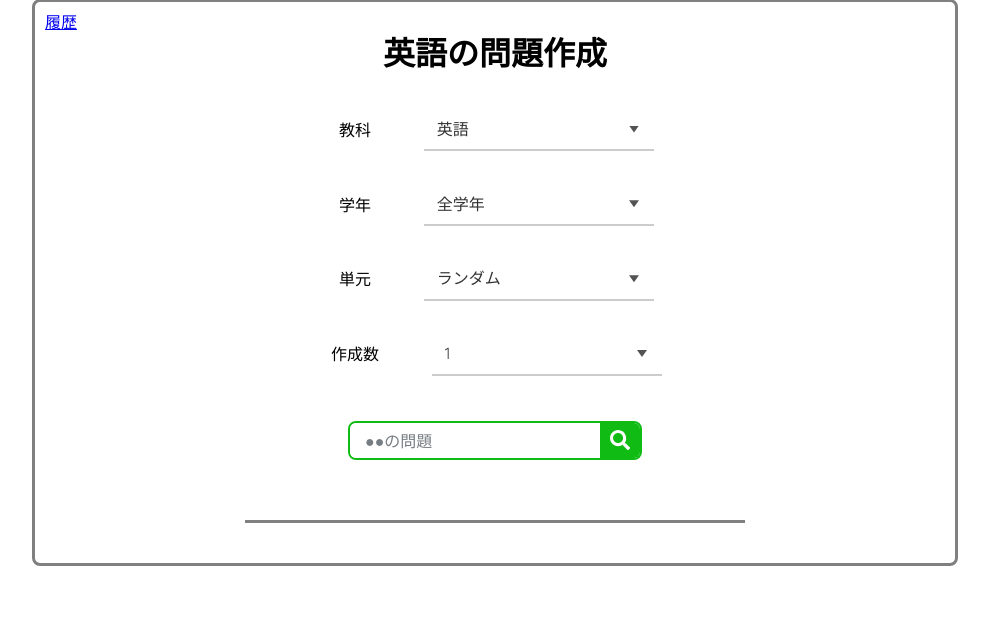
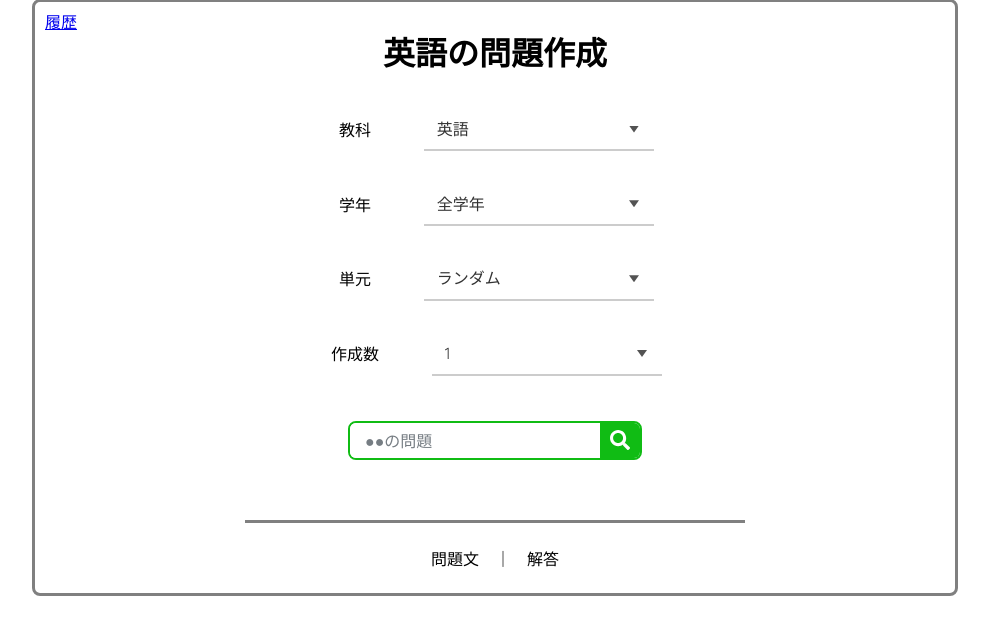
Before and after one commit to 1f10210146/practice-grade3, a Django app: page / in a window 1280 px wide. Shown: the part 21-663 px from the top of the page, without its empty margins (145-1134 px from the left). Run offline with Django 4.2, Linux system fonts and the light colour scheme.

Commit message:
改行を出来るようにする

```diff
--- a/teamapp/static/css/search_db.css
+++ b/teamapp/static/css/search_db.css
@@ -44,7 +44,8 @@ body {
 }
 
 #border {
-  margin: 30px;
+  margin-top: 30px;
+  margin-bottom: 10px;
   width: 500px;
   border-bottom: solid 3px gray;
 }
--- a/teamapp/templates/teamapp/search_db.html
+++ b/teamapp/templates/teamapp/search_db.html
@@ -79,11 +79,14 @@
         </div>
       </form>
       <div id="border"></div>
+      <p>問題文　｜　解答</p>
       {% if Question %}
       <div class="sqlQA">
         <!--<p><strong>質問:</strong> {{ Question }}</p>
         <p><strong>SQL クエリ:</strong> {{ SQL_Query }}</p> -->
-        <p>{{ SQL_Result }}</p>
+        {% for result in SQL_Result %}
+        <p>{{ result }}</p>
+        {% endfor %}
         <!--p><strong>回答:</strong> {{ Answer }}</p -->
       </div>
 
@@ -100,7 +103,6 @@
       <a href="{% url 'new' %}">保存された結果の履歴</a>
       <a href="{% url 'home' %}">解説</a>
       {% endif %}
-
 
       <script src="{% static 'js/searchField.js' %}"></script>
       <script>
@@ -119,10 +121,18 @@
         }
 
         // ドロップダウンの変更イベントに関数を関連付ける
-        document.getElementsByName("subject")[0].addEventListener("change", updateSearchInput);
-        document.getElementById("grade").addEventListener("change", updateSearchInput);
-        document.getElementById("field").addEventListener("change", updateSearchInput);
-        document.getElementById("count").addEventListener("change", updateSearchInput);
+        document
+          .getElementsByName("subject")[0]
+          .addEventListener("change", updateSearchInput);
+        document
+          .getElementById("grade")
+          .addEventListener("change", updateSearchInput);
+        document
+          .getElementById("field")
+          .addEventListener("change", updateSearchInput);
+        document
+          .getElementById("count")
+          .addEventListener("change", updateSearchInput);
         function saveSQLResult() {
           // 隠しフィールドからSQL_Resultを取得
           var savedSQLResult =
--- a/teamapp/views.py
+++ b/teamapp/views.py
@@ -1,3 +1,4 @@
+import re
 from django.shortcuts import render, redirect
 from django.http import HttpResponse
 from django.template import loader
@@ -207,8 +208,9 @@ def search_db(request):
                 saved_result = SavedResult.objects.create(sql_result=sql_result)
                 saved_result.save()
 
-
-        request.session['SQL_Result'] = sql_result
+        reg = re.compile(r"\), \(")
+        test = re.split(reg,sql_result[3:-2])
+        dictionary["SQL_Result"] = test
 
 
         return render(request, 'teamapp/search_db.html', dictionary)
```
